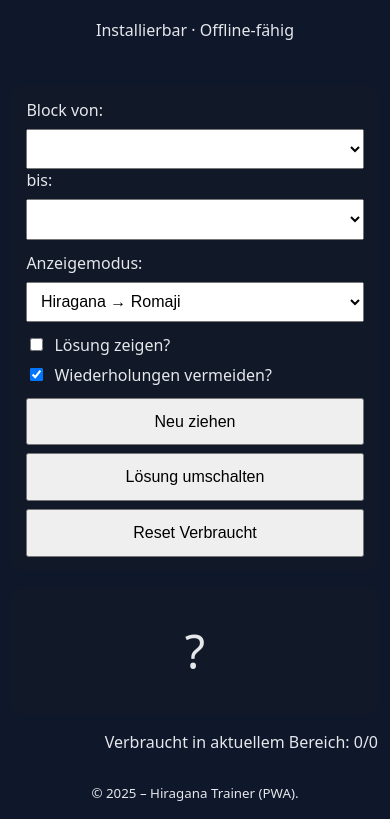
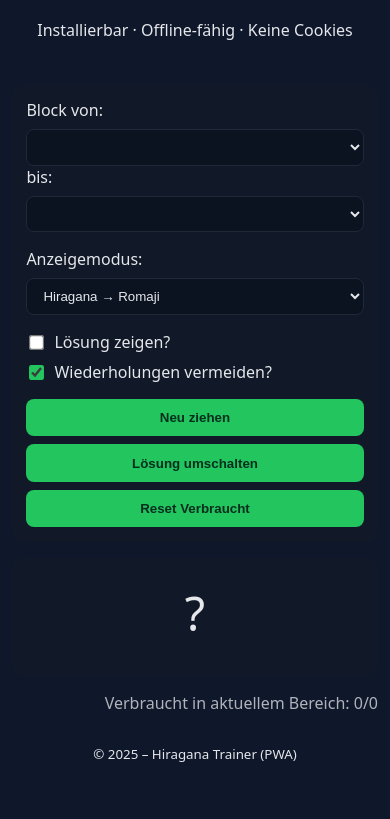
Before and after one commit to Maxxl-86/Hiragana-Trainer, a plain HTML site: page index.html in a window 390 px wide. Shown: the part 126-945 px from the top of the page. After the commit the page ends 906 px from the top, so only its background shows below. Drawn offline with Linux system fonts and the light colour scheme.

Commit message:
Add files via upload

```diff
--- a/index.html
+++ b/index.html
@@ -1,22 +1,67 @@
-<!DOCTYPE html><html lang='de'><head><meta charset='utf-8'>
-<meta name='viewport' content='width=device-width, initial-scale=1'>
-<title>Hiragana Trainer (PWA)</title>
-<meta name='theme-color' content='#22c55e'>
-<link rel='manifest' href='manifest.webmanifest'>
-<link rel='stylesheet' href='style.css'>
-</head><body>
-<header><h1>Hiragana Trainer (PWA)</h1><p>Installierbar · Offline-fähig</p></header>
-<main>
-<section class='controls'><div class='range'><label>Block von:<select id='blockFrom'></select></label>
-<label>bis:<select id='blockTo'></select></label></div>
-<div class='mode'><label>Anzeigemodus:<select id='mode'><option value='kana'>Hiragana → Romaji</option><option value='romaji'>Romaji → Hiragana</option></select></label></div>
-<div class='toggles'><label><input type='checkbox' id='showSolution'/> Lösung zeigen?</label>
-<label><input type='checkbox' id='avoidRepeats' checked/> Wiederholungen vermeiden?</label></div>
-<div class='buttons'><button id='newDraw'>Neu ziehen</button><button id='toggleSolution'>Lösung umschalten</button><button id='reset'>Reset Verbraucht</button></div></section>
-<section class='card'><div class='question' id='question'>?</div><div class='answer' id='answer' hidden>?</div><div class='meta' id='meta'></div></section>
-<section class='status'><div>Verbraucht in aktuellem Bereich: <span id='consumed'>0</span>/<span id='total'>0</span></div></section>
-</main>
-<footer><small>© 2025 – Hiragana Trainer (PWA).</small></footer>
-<script>if('serviceWorker' in navigator){navigator.serviceWorker.register('./sw.js').then(()=>{navigator.serviceWorker.addEventListener('message',e=>{if(e.data&&e.data.type==='SW_UPDATED'){const b=document.createElement('div');b.style.cssText='position:fixed;bottom:0;left:0;right:0;background:#22c55e;color:#052e1e;padding:.7rem 1rem;font-weight:600;text-align:center;z-index:9999;';b.textContent='Neue Version installiert – Seite aktualisiert sich jetzt.';document.body.appendChild(b);setTimeout(()=>location.reload(),1200);}});}).catch(console.error);} </script>
-<script src='app-inline.js'></script>
-</body></html>
+<!DOCTYPE html>
+<html lang="de">
+<head>
+  <meta charset="utf-8" />
+  <meta name="viewport" content="width=device-width, initial-scale=1" />
+  <title>Hiragana Trainer (PWA)</title>
+  <meta name="theme-color" content="#22c55e">
+  <link rel="manifest" href="manifest.webmanifest">
+  <link rel="stylesheet" href="style.css" />
+</head>
+<body>
+  <header>
+    <h1>Hiragana Trainer (PWA)</h1>
+    <p>Installierbar · Offline-fähig · Keine Cookies</p>
+  </header>
+
+  <main>
+    <section class="controls">
+      <div class="range">
+        <label>Block von:
+          <select id="blockFrom"></select>
+        </label>
+        <label>bis:
+          <select id="blockTo"></select>
+        </label>
+      </div>
+
+      <div class="mode">
+        <label>Anzeigemodus:
+          <select id="mode">
+            <option value="kana">Hiragana → Romaji</option>
+            <option value="romaji">Romaji → Hiragana</option>
+          </select>
+        </label>
+      </div>
+
+      <div class="toggles">
+        <label><input type="checkbox" id="showSolution"/> Lösung zeigen?</label>
+        <label><input type="checkbox" id="avoidRepeats" checked/> Wiederholungen vermeiden?</label>
+      </div>
+
+      <div class="buttons">
+        <button id="newDraw">Neu ziehen</button>
+        <button id="toggleSolution">Lösung umschalten</button>
+        <button id="reset">Reset Verbraucht</button>
+      </div>
+    </section>
+
+    <section class="card">
+      <div class="question" id="question">?</div>
+      <div class="answer" id="answer" hidden>?</div>
+      <div class="meta" id="meta"></div>
+    </section>
+
+    <section class="status">
+      <div>Verbraucht in aktuellem Bereich: <span id="consumed">0</span>/<span id="total">0</span></div>
+    </section>
+  </main>
+
+  <footer>
+    <small>© 2025 – Hiragana Trainer (PWA)</small>
+  </footer>
+
+  <script>if('serviceWorker' in navigator){navigator.serviceWorker.register('./sw.js').catch(console.error);}</script>
+  <script src="app-inline.js"></script>
+</body>
+</html>
--- a/style.css
+++ b/style.css
@@ -1,75 +1,67 @@
-:root{--bg:#0f172a;--panel:#111827;--text:#e5e7eb;--accent:#22c55e;}body{margin:0;background:var(--bg);color:var(--text);font-family:system-ui;-apple-system,Segoe UI,Roboto,Arial}header,footer{padding:1rem;text-align:center}main{max-width:900px;margin:0 auto;padding:1rem}.controls{display:grid;grid-template-columns:1fr 1fr 1fr;gap:1rem;background:var(--panel);padding:1rem;border-radius:12px}.card{margin-top:1rem;background:var(--panel);border-radius:12px;padding:2rem;text-align:center}.question{font-size:clamp(3rem,12vw,10rem)}.answer{margin-top:1rem;font-size:clamp(1.5rem,5vw,3rem)}.status{margin-top:1rem;text-align:right}
-
-/* ---------- Mobile-Optimierungen ---------- */
-@media (max-width: 640px) {
-  /* Layout der Steuerleiste: statt 3 Spalten -> Stapeln */
-  .controls {
-    display: grid;
-    grid-template-columns: 1fr;     /* eine Spalte */
-    gap: 0.75rem;
-    padding: 0.9rem;
-    /* Verhindert, dass irgendetwas „über den Rand“ raussteht */
-    overflow: hidden;
-  }
-
-  /* Labels/Zeileninhalt: nebeneinander, aber mit automatischem Umbrechen */
-  .controls label {
-    display: flex;
-    align-items: center;
-    gap: 0.5rem;
-    flex-wrap: wrap;                 /* bricht um, statt zu überlaufen */
-  }
-
-  /* Dropdowns und Checkboxen: volle Breite, gut tippbar */
-  .controls select {
-    width: 100%;
-    min-width: 0;                    /* verhindert Mindestbreiten */
-    padding: 0.6rem;
-    font-size: 1rem;
-  }
-
-  .toggles {
-    display: grid;
-    grid-template-columns: 1fr;      /* jede Toggle-Zeile einzeln */
-    gap: 0.5rem;
-  }
-
-  .buttons {
-    display: grid;
-    grid-template-columns: 1fr;      /* Buttons untereinander */
-    gap: 0.5rem;
-  }
-
-  button {
-    width: 100%;
-    padding: 0.8rem 1rem;
-    font-size: 1rem;
-  }
-
-  /* Karte/Frage auf kleinen Screens etwas kleiner, um Platz zu schaffen */
-  .question {
-    font-size: clamp(2.2rem, 12vw, 6rem);
-    word-break: keep-all;
-  }
-
-  .answer {
-    font-size: clamp(1.2rem, 5vw, 2.2rem);
-  }
-
-  /* Gesamtes Haupt-Layout: seitliche Luft + kein Horizontalscrolling */
-  main {
-    padding: 0.75rem;
-  }
-  body {
-    overflow-x: hidden;              /* verhindert horizontales Scrollen */
-  }
+* { box-sizing: border-box; }
+:root{
+  --bg: #0f172a; /* slate-900 */
+  --panel: #111827; /* gray-900 */
+  --text: #e5e7eb; /* gray-200 */
+  --accent: #22c55e; /* green-500 */
+  --accentText: #052e1e; /* dark for contrast on green */
 }
 
-/* iOS-Safe-Area (Notch) – verhindert, dass UI unter der Home-Bar liegt */
-@supports (padding: max(0px)) {
-  body {
-    padding-bottom: env(safe-area-inset-bottom);
-    padding-left:  env(safe-area-inset-left);
-    padding-right: env(safe-area-inset-right);
-  }
+body{
+  margin:0; background:var(--bg); color:var(--text);
+  font-family: system-ui, -apple-system, Segoe UI, Roboto, "Helvetica Neue", Arial, "Noto Sans";
+  overflow-x: hidden; /* prevent horizontal scroll */
 }
+
+header, footer{ padding: 1rem; text-align:center; }
+main{ max-width: 900px; margin:0 auto; padding: 1rem; }
+
+/* Panel mit Steuerung */
+.controls{
+  display:grid;
+  grid-template-columns: repeat(3, minmax(0,1fr));
+  gap:1rem; background:var(--panel); padding:1rem; border-radius: 12px;
+}
+.controls label{ display:flex; gap:.5rem; align-items:center; flex-wrap:wrap; }
+
+/* Felder */
+select{
+  width:100%; min-width:0; padding:.55rem .75rem; border-radius:8px;
+  border:1px solid #1f2937; background:#0b1220; color:var(--text);
+}
+select:focus{ border-color:#334155; outline: none; box-shadow:0 0 0 2px rgba(34,197,94,.35); }
+
+/* Toggles */
+.toggles{ display:grid; grid-auto-rows:auto; gap:.5rem; }
+.toggles input[type="checkbox"]{ transform: scale(1.15); accent-color: var(--accent); }
+
+/* Buttons */
+.buttons{ display:flex; flex-wrap:wrap; gap:.5rem; }
+button{
+  background: var(--accent); color: var(--accentText);
+  border:none; padding:.7rem 1rem; border-radius:8px; font-weight:700; cursor:pointer;
+  transition: filter .15s ease, transform .05s ease;
+}
+button:hover{ filter: brightness(1.06); }
+button:active{ transform: translateY(1px); }
+button:disabled{ opacity:.6; cursor:not-allowed; }
+
+/* Karte */
+.card{ margin-top:1rem; background:var(--panel); border-radius:12px; padding:2rem; text-align:center; }
+.question{ font-size: clamp(2.5rem, 12vw, 8rem); line-height:1; }
+.answer{ margin-top:1rem; font-size: clamp(1.2rem, 5vw, 2.5rem); opacity:.9; }
+.meta{ margin-top:.5rem; opacity:.7; }
+.status{ margin-top:1rem; text-align:right; opacity:.75; }
+
+/* Mobile */
+@media (max-width: 640px){
+  .controls{ grid-template-columns: 1fr; padding:.9rem; }
+  .buttons{ display:grid; grid-template-columns: 1fr; }
+  button{ width:100%; }
+  main{ padding:.75rem; }
+}
+
+/* iOS Safe Areas */
+@supports (padding: env(safe-area-inset-bottom)){
+  body{ padding-bottom: env(safe-area-inset-bottom); padding-left: env(safe-area-inset-left); padding-right: env(safe-area-inset-right); }
+}
```
